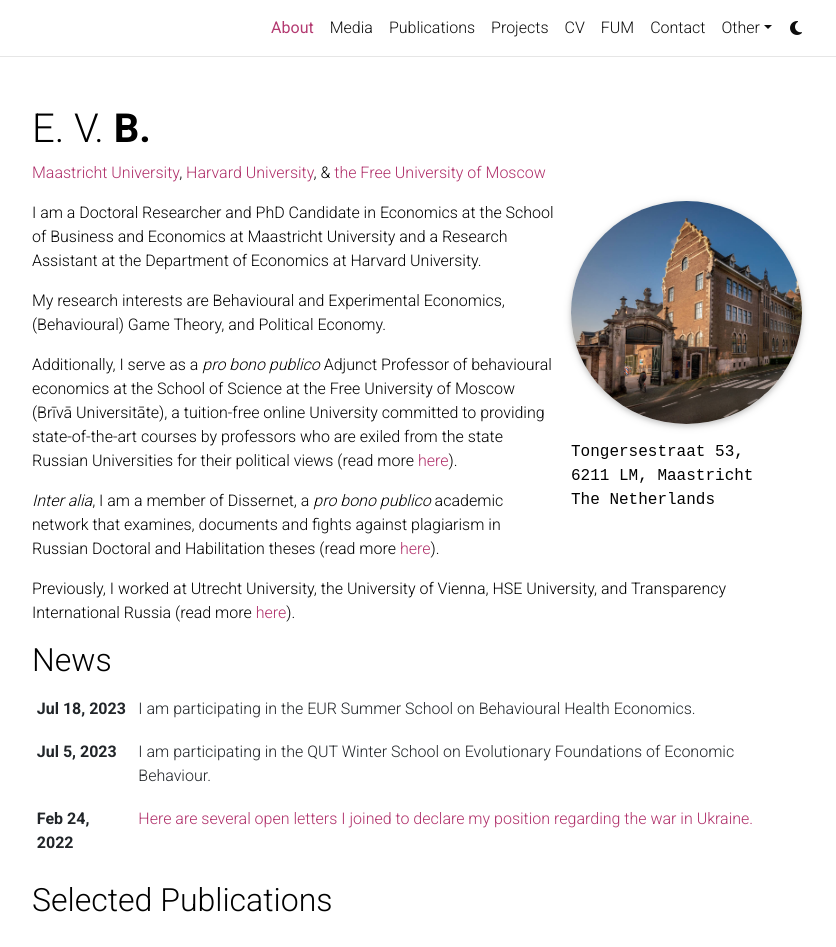
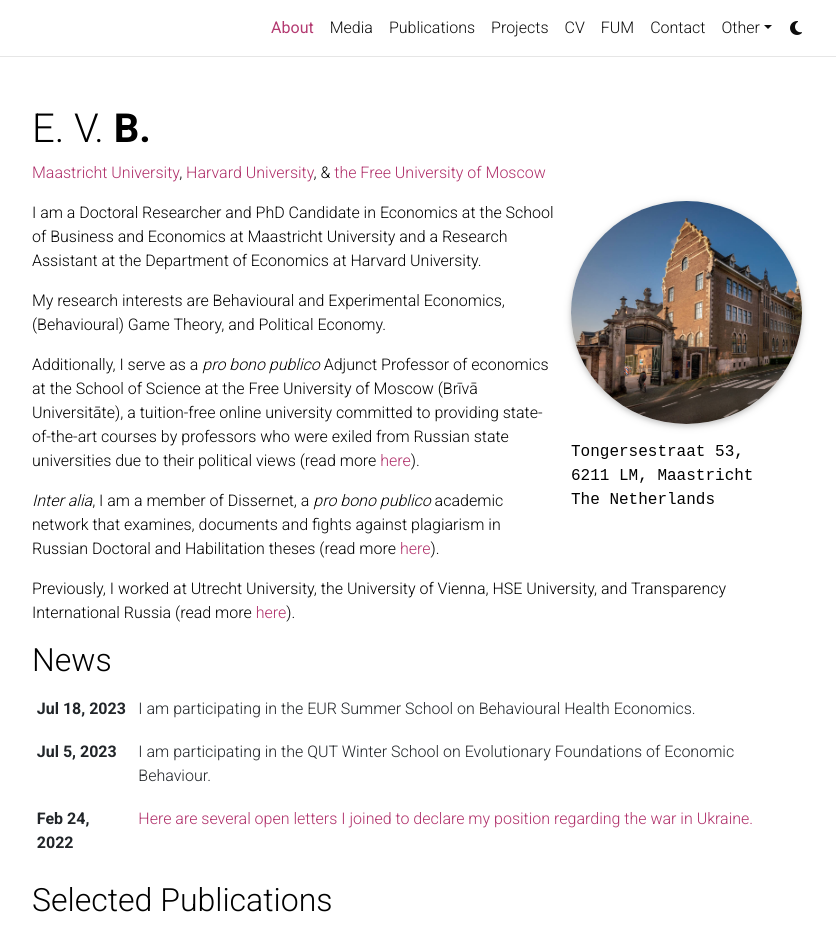
Before and after one commit to egorbronnikov/egorbronnikov.github.io, a Jekyll site: the page built from _pages/about.md, in a window 1280 px wide and 1121 px high, cut to the strip 0-947 px from the top of the window. Shown: the whole strip, without its empty margins (223-1059 px from the left). Built offline with Jekyll 4.4.1, drawn with Linux system fonts in a browser that asks for light colours; comment, search, counter and statistics services are not loaded; a style sheet for code colours, icons or effects is not loaded.

Commit message:
Update about.md

```diff
--- a/_pages/about.md
+++ b/_pages/about.md
@@ -29,7 +29,7 @@
 
 My research interests are Behavioural and Experimental Economics, (Behavioural) Game Theory, and Political Economy.
 
-Additionally, I serve as a <i>pro bono publico</i> Adjunct Professor of behavioural economics at the School of Science at the Free University of Moscow (Brīvā Universitāte), a tuition-free online University committed to providing state-of-the-art courses by professors who are exiled from the state Russian Universities for their political views (read more [here](/teaching/)).
+Additionally, I serve as a <i>pro bono publico</i> Adjunct Professor of economics at the School of Science at the Free University of Moscow (Brīvā Universitāte), a tuition-free online university committed to providing state-of-the-art courses by professors who were exiled from Russian state universities due to their political views (read more [here](/teaching/)).
 
 <i>Inter alia</i>, I am a member of Dissernet, a <i>pro bono publico</i> academic network that examines, documents and fights against plagiarism in Russian Doctoral and Habilitation theses (read more [here](/affiliations/)).
 
```
